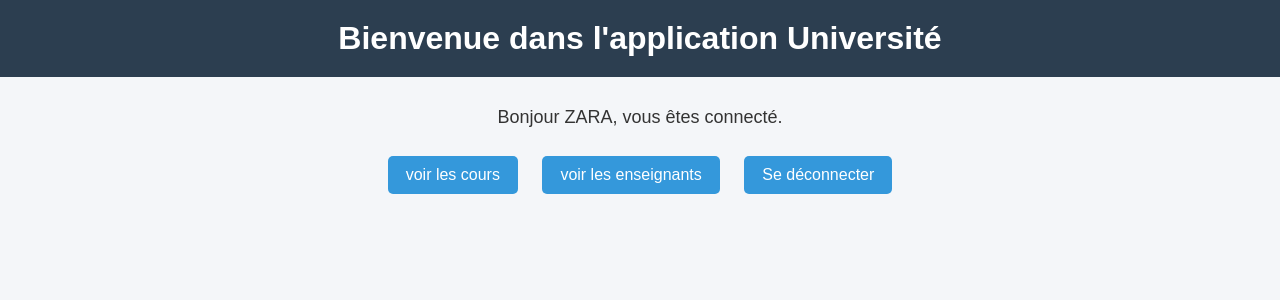
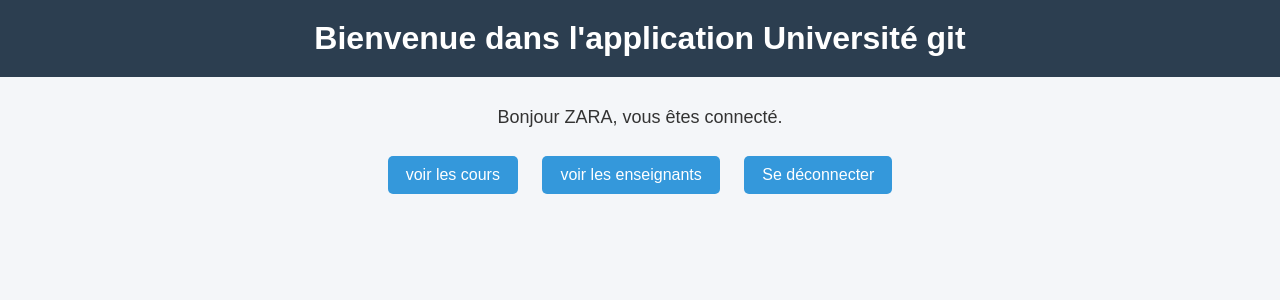
Before and after one commit to Zahrouch/universite-django, a Django app: page / in a window 1280 px wide. Shown: the top 300 px of the page. Run offline with Django 5.2, Linux system fonts and the light colour scheme; a user stored in the database is signed in.

Commit message:
Message precisant les modifications

```diff
--- a/cours/templates/cours/accueil.html
+++ b/cours/templates/cours/accueil.html
@@ -7,7 +7,7 @@
 
     </head>
     <body>
-        <h1> Bienvenue dans l'application Université</h1>
+        <h1> Bienvenue dans l'application Université git</h1>
         {% if user.is_authenticated %}
         <p>Bonjour {{user.username}}, vous êtes connecté.</p>
         <a href="{% url  'liste_cours'  %}"> voir les cours</a>
--- a/cours/templates/cours/liste_cours.html
+++ b/cours/templates/cours/liste_cours.html
@@ -1,11 +1,11 @@
 <!DOCTYPE html>
 <html>
 <head>
-    <title>Liste des cours</title>
+    <title>Liste des cours </title>
 </head>
 <body>
 
-    <h1>Liste des cours</h1>
+    <h1>Liste des cours git </h1>
 
     <p>Utilisateur connecté:{{user.username}}</p>
 
--- a/cours/views.py
+++ b/cours/views.py
@@ -16,6 +16,8 @@ def liste_cours(request):
 @login_required
 def accueil(request):
     return render(request, 'cours/accueil.html')
+
+# liste d'jouter_cours.
 
 @login_required
 def ajouter_cours(request):
```
